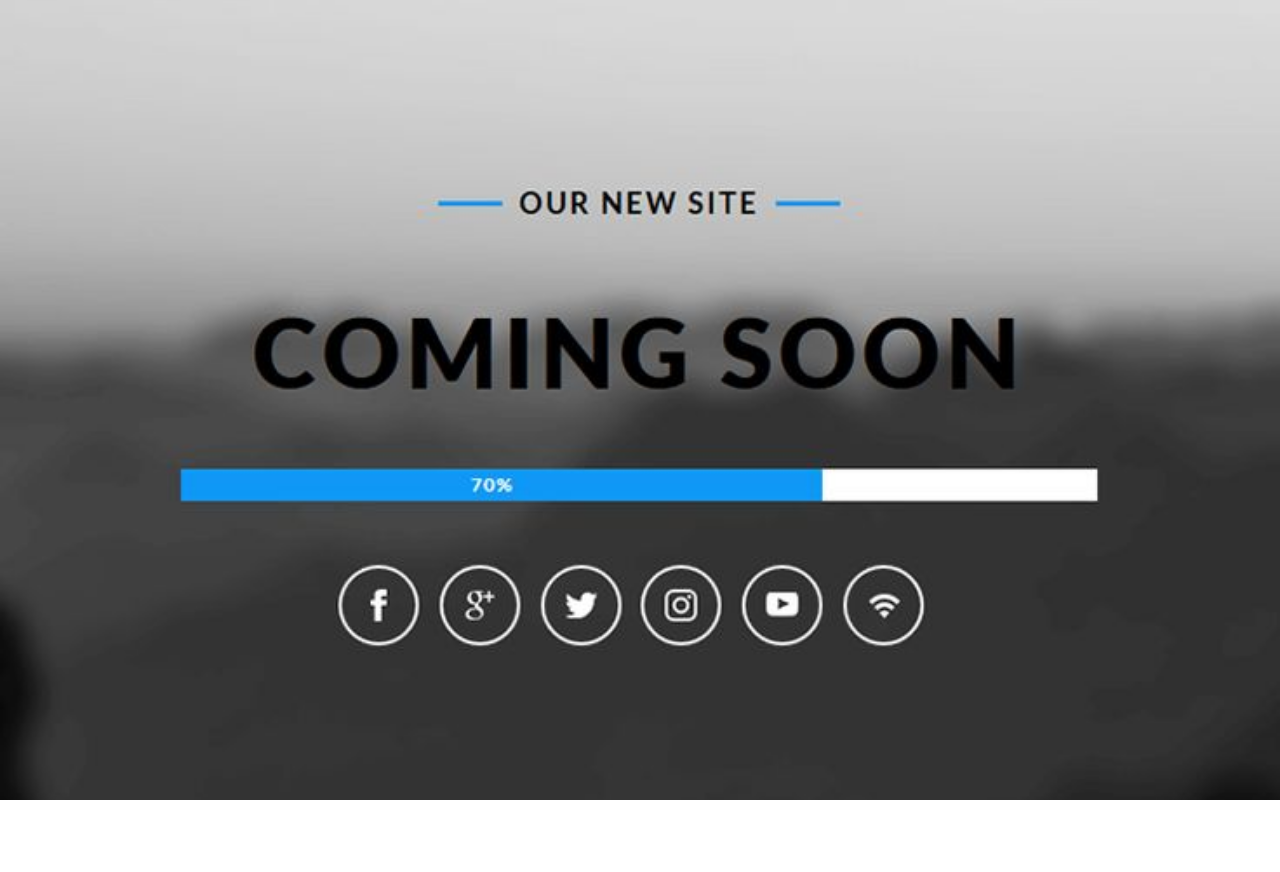
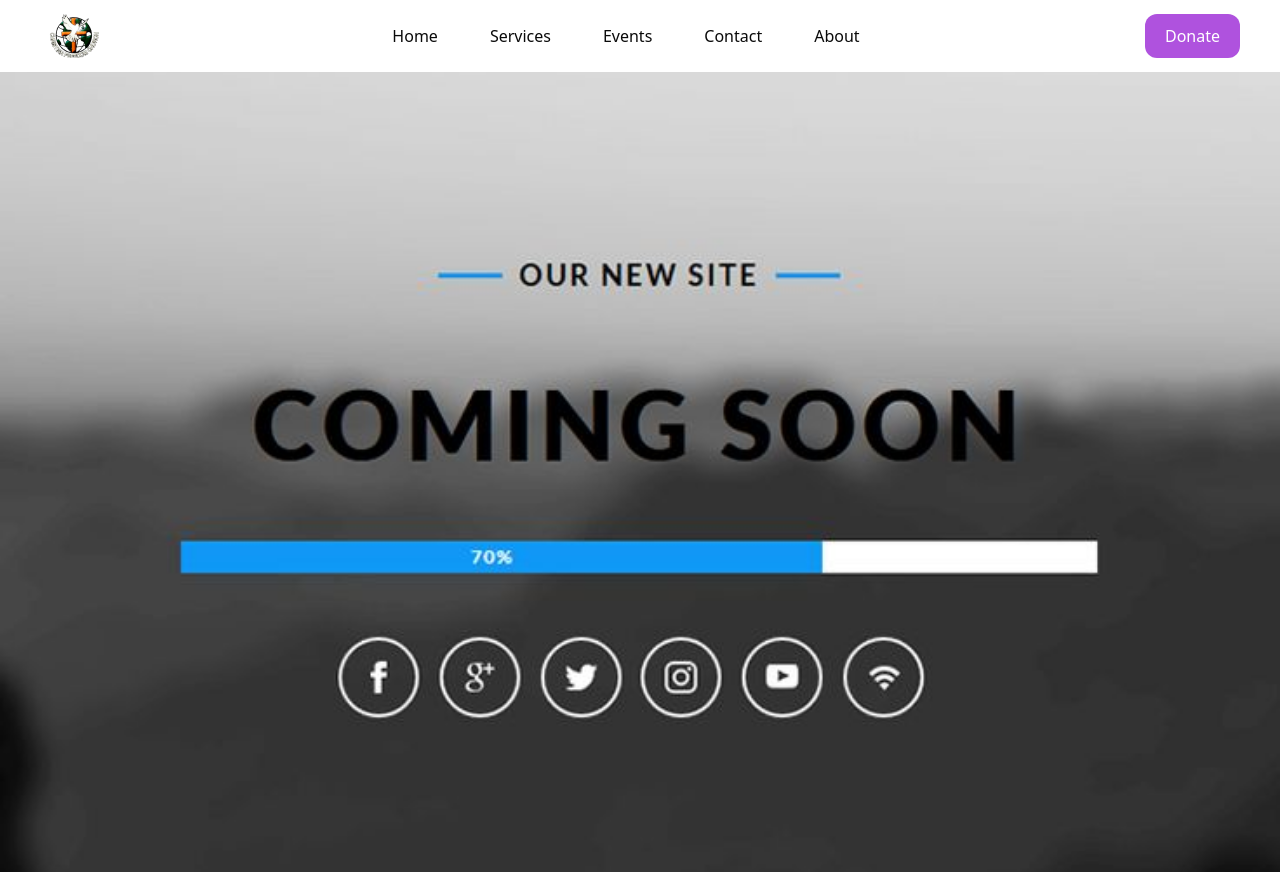
Before and after one commit to twesigetrejan/christian_freedom_church_website, a Next.js app: page / in a window 1280 px wide. Before the commit the page ends 800 px from the top, so only its background shows below. Built offline with nearby package versions, Linux system fonts and the light colour scheme.

Commit message:
Navigation bar done

```diff
--- a/app/layout.tsx
+++ b/app/layout.tsx
@@ -1,6 +1,7 @@
 import type { Metadata } from "next";
 import localFont from "next/font/local";
 import "./globals.css";
+import Navbar from "@/components/navbar";
 
 const geistSans = localFont({
   src: "./fonts/GeistVF.woff",
@@ -28,6 +29,7 @@ export default function RootLayout({
       <body
         className={`${geistSans.variable} ${geistMono.variable} antialiased`}
       >
+        <Navbar />
         {children}
       </body>
     </html>
--- /dev/null
+++ b/components/logo.tsx
@@ -0,0 +1,16 @@
+import Image from "next/image";
+
+const Logo = () => {
+  return (
+    <div className="py-[14px]">
+      <Image
+        src={"/Images/cfc_logo1.png"}
+        alt={"Christian Freedom Church logo"}
+        width={67}
+        height={43}
+      />
+    </div>
+  );
+};
+
+export default Logo;
--- a/components/navbar.tsx
+++ b/components/navbar.tsx
@@ -1,7 +1,27 @@
+import Logo from "./logo";
+import { navlinks } from "@/contants";
+import Link from "next/link";
 const Navbar = () => {
-  return <div className="">
-
-  </div>;
+  return (
+    <div className="px-10">
+      <div className="flex justify-between items-center">
+        <div className="flex">
+          <Logo />
+        </div>
+        <div className=" flex gap-[52px] justify-center items-center">
+          {navlinks &&
+            navlinks.map((navlink) => (
+              <Link className="" key={navlink.id} href={navlink.route}>
+                <p className="">{navlink.title}</p>
+              </Link>
+            ))}
+        </div>
+        <div className="rounded-[12px] bg-primary flex px-5 py-[10px] justify-center text-white hover:text-primary hover:bg-white">
+          <button className="">Donate</button>
+        </div>
+      </div>
+    </div>
+  );
 };
 
 export default Navbar;
--- /dev/null
+++ b/contants/index.ts
@@ -0,0 +1,31 @@
+export const navlinks: {
+  id: number;
+  title: string;
+  route: string;
+}[] = [
+  {
+    id: 0,
+    title: "Home",
+    route: "/",
+  },
+  {
+    id: 1,
+    title: "Services",
+    route: "/services",
+  },
+  {
+    id: 2,
+    title: "Events",
+    route: "/events",
+  },
+  {
+    id: 3,
+    title: "Contact",
+    route: "/contact",
+  },
+  {
+    id: 4,
+    title: "About",
+    route: "/about",
+  },
+];
```
Also changed, not shown: public/Images/cfc_logo1.png (renamed from public/Images/cfc logo 1.png).
